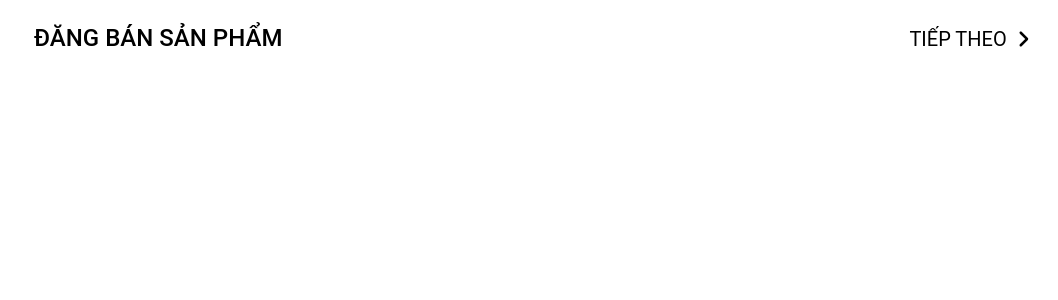
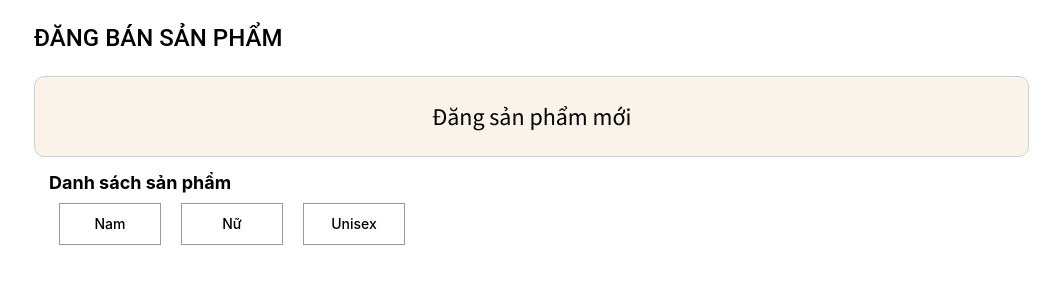
Before and after one commit to QBitGenZ/2fends-client-web, a React (Create React App) app: page /sales in a window 1280 px wide. Shown: the top 300 px of the page, without its empty margins (222-1280 px from the left). Built offline with nearby package versions, Linux system fonts and the light colour scheme.

Commit message:
Sale Page

```diff
--- a/src/pages/Sales/index.css
+++ b/src/pages/Sales/index.css
@@ -13,7 +13,7 @@
   margin-top: auto;
   color: #000;
   text-align: center;
-  font-family: 'Roboto';
+  font-family: "Roboto";
   font-size: 20px;
   font-style: normal;
   font-weight: 400;
@@ -30,6 +30,42 @@
   width: 85%;
 }
 
-#sales .sales-smallcontainer{
-    padding: 15px;
+#sales .sales-smallcontainer {
+  padding: 15px;
 }
+
+#sales .mainstage-button {
+  border-radius: 10px;
+  width: 97%;
+  border: 1px solid #cfcfcf;
+  background: #f9f3e9;
+}
+
+#sales .mainstage-button p {
+  color: #000;
+  text-align: center;
+  font-family: "Source Sans Pro";
+  font-size: 24px;
+  font-style: normal;
+  font-weight: 400;
+  line-height: normal;
+}
+
+#Add-Product label {
+  display: block;
+  margin-bottom: 10px;
+}
+
+#Add-Product textarea {
+  width: 97%;
+  padding: 10px;
+  border-radius: 7px;
+  border: 1px solid #000;
+  background: #FFF;
+}
+
+#Add-Product .input-password{
+  border-radius: 7px;
+  height: 45px;
+  width: 102%;
+}
--- a/src/pages/Sales/index.jsx
+++ b/src/pages/Sales/index.jsx
@@ -1,44 +1,65 @@
 import React, { useState, useEffect, } from 'react';
 import { SelectItemBox, Title, } from '~/components';
 import './index.css';
+import PropTypes from 'prop-types';
 import { FontAwesomeIcon, } from '@fortawesome/react-fontawesome';
-import { faAngleRight, } from '@fortawesome/free-solid-svg-icons';
+import { faAngleRight, faAngleLeft, } from '@fortawesome/free-solid-svg-icons';
 export default function Sales() {
   const [mainstage, setMainStage,] = useState(true);
   const [stage1, setStage1,] = useState(false);
+  const [stage2, setStage2,] = useState(false);
   const openS1 = () => {
     setStage1(true);
     setMainStage(false);
   };
   return (
-    <>{
-      mainstage &&
+    <>
+      {mainstage && (
         <div id={'sales'}>
           <div className={'page-title'}>
             <div className='sales-title'>
               <p>Đăng bán sản phẩm</p>
             </div>
-          <div className={'sales-next'} onClick={openS1}>
-            <p>Tiếp theo</p>
-            <p>
-              <FontAwesomeIcon icon={faAngleRight}></FontAwesomeIcon>
-            </p>
+          </div>
+          <div className={'mainstage-button'} onClick={openS1}>
+            <p>Đăng sản phẩm mới</p>
+          </div>
+          <div className={'sales-smallcontainer'}>
+            <div>
+              <Title>Danh sách sản phẩm</Title>
+            </div>
+            <div>
+              <SelectItemBox>Nam</SelectItemBox>
+              <SelectItemBox>Nữ</SelectItemBox>
+              <SelectItemBox>Unisex</SelectItemBox>
             </div>
           </div>
         </div>
-    }
-    {stage1 && <SaleStage1/>}
+      )}
+      {stage1 && (
+        <SaleStage1
+          stage1={stage1}
+          setMainStage={setMainStage}
+          setStage1={setStage1}
+          setStage2={setStage2}
+        />
+      )}
+      {stage2 && (
+        <SaleStage2
+          stage2={stage2}
+          setStage2={setStage2}
+          setStage1={setStage1}
+        />
+      )}
     </>
   );
 }
 
-function SaleStage1() {
+function SaleStage1({ stage1, setStage1, setStage2, setMainStage, }) {
   const [types, setType,] = useState([]);
-
   useEffect(() => {
     getTypes();
   }, []);
-
   const getTypes = async () => {
     await fetch(`${process.env.REACT_APP_HOST_IP}/products/types/`, {
       method: 'GET',
@@ -53,14 +74,31 @@ function SaleStage1() {
       })
       .catch((error) => console.log(error));
   };
-
+  const openS2 = () => {
+    setStage1(false);
+    setStage2(true);
+  };
+  const backMainStage = () => {
+    setStage1(false);
+    setMainStage(true);
+  };
   return (
+    <>
+      {stage1 && (
         <div id={'sales'}>
           <div className={'page-title'}>
             <div className='sales-title'>
+              <p
+                style={{
+                  paddingRight: 5,
+                }}
+                onClick={backMainStage}
+              >
+                <FontAwesomeIcon icon={faAngleLeft}></FontAwesomeIcon>
+              </p>
               <p>Đăng bán sản phẩm</p>
             </div>
-        <div className={'sales-next'}>
+            <div className={'sales-next'} onClick={openS2}>
               <p>Tiếp theo</p>
               <p>
                 <FontAwesomeIcon icon={faAngleRight}></FontAwesomeIcon>
@@ -101,5 +139,68 @@ function SaleStage1() {
             </div>
           </div>
         </div>
+      )}
+    </>
   );
 }
+
+function SaleStage2({ stage2, setStage2, setStage1, }) {
+  const backStage1 = () => {
+    setStage2(false);
+    setStage1(true);
+  };
+  return (
+    <>
+      {stage2 && (
+        <div id={'sales'}>
+          <div className={'page-title'}>
+            <div className='sales-title' onClick={backStage1}>
+              <p
+                style={{
+                  paddingRight: 5,
+                }}
+              >
+                <FontAwesomeIcon icon={faAngleLeft}></FontAwesomeIcon>
+              </p>
+              <p>Đăng bán sản phẩm</p>
+            </div>
+            <div className={'sales-next'}>
+              <p>Tiếp theo</p>
+              <p>
+                <FontAwesomeIcon icon={faAngleRight}></FontAwesomeIcon>
+              </p>
+            </div>
+          </div>
+          <div id={'Add-Product'}>
+            <label>Tên sản phẩm</label>
+            <textarea rows={2} />
+            <label>Giá sản phẩm</label>
+            <textarea rows={2} />
+            <label>Mô tả sản phẩm</label>
+            <textarea rows={2} />
+            <label>Hình ảnh</label>
+            <input
+              className={'input-password'}
+              type='file'
+              multiple
+              rows={2}
+            />
+          </div>
+        </div>
+      )}
+    </>
+  );
+}
+
+SaleStage1.propTypes = {
+  stage1: PropTypes.boolean,
+  setStage1: PropTypes.func,
+  setStage2: PropTypes.func,
+  setMainStage: PropTypes.func,
+};
+
+SaleStage2.propTypes = {
+  stage2: PropTypes.boolean,
+  setStage2: PropTypes.func,
+  setStage1: PropTypes.func,
+};
```
Lines whose indentation alone changed are shown as unchanged.
